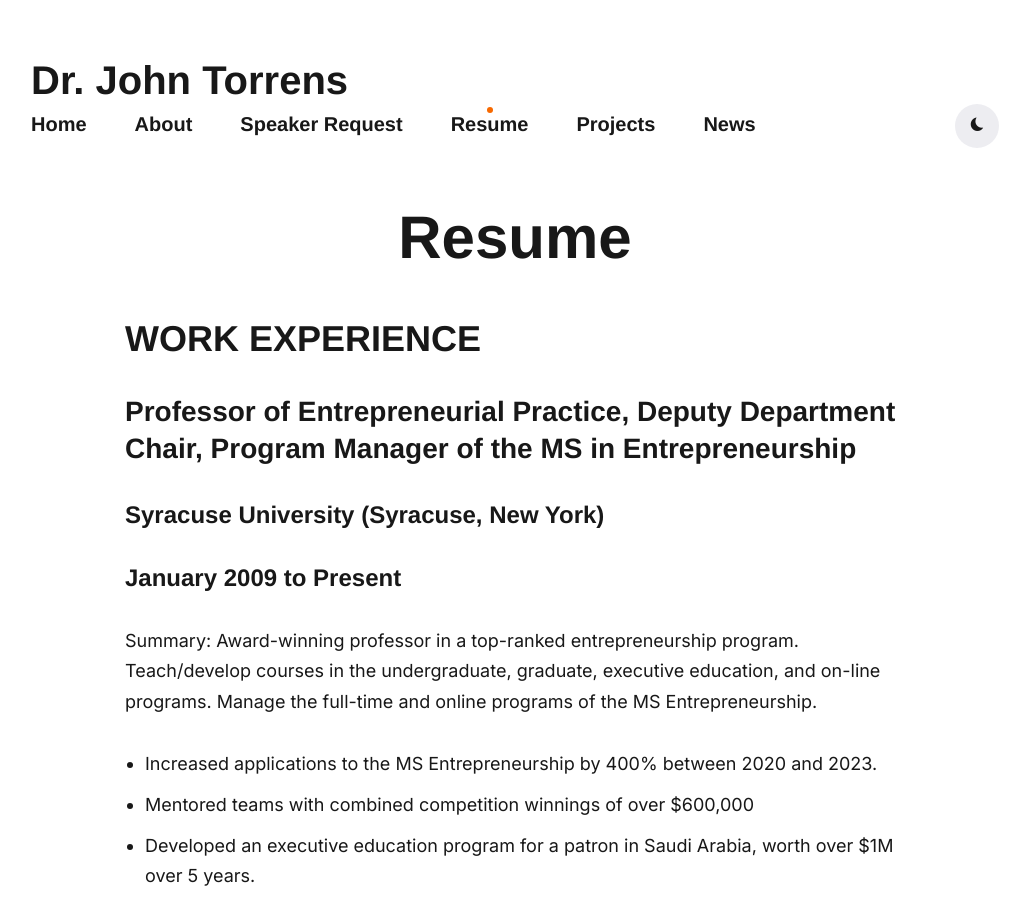
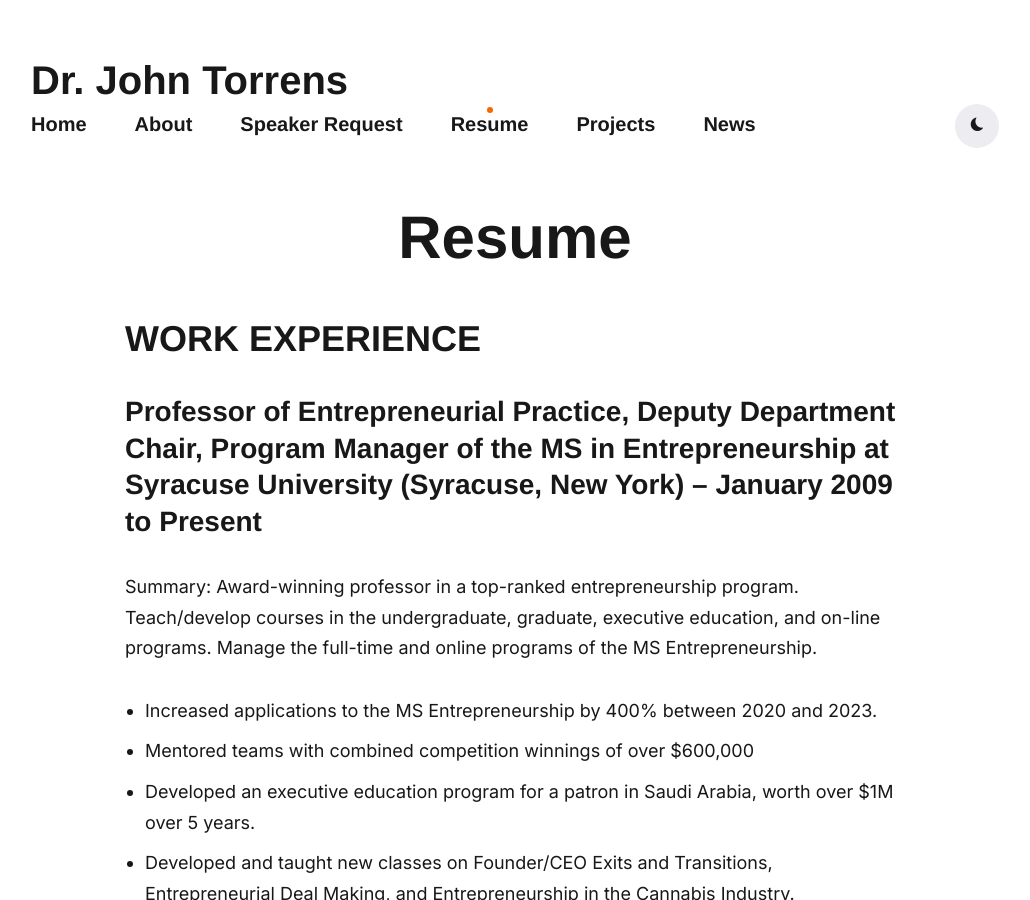
Before and after one commit to bishal784411/John-Torrens-image, a Jekyll site: the page built from _pages/resume.md, in a window 1280 px wide and 900 px high. Shown: the whole window, without its empty margins (125-1155 px from the left). Built offline with Jekyll 4.4.1, drawn with Linux system fonts in a browser that asks for light colours; nearby versions of some CDN libraries; some web fonts are replaced.

```diff
--- a/_pages/resume.md
+++ b/_pages/resume.md
@@ -6,9 +6,7 @@ permalink: /resume/
 
 # WORK EXPERIENCE
 
-## Professor of Entrepreneurial Practice, Deputy Department Chair, Program Manager of the MS in Entrepreneurship
-### Syracuse University (Syracuse, New York)
-### January 2009 to Present
+## Professor of Entrepreneurial Practice, Deputy Department Chair, Program Manager of the MS in Entrepreneurship at Syracuse University (Syracuse, New York) -- January 2009 to Present
 
 Summary: Award-winning professor in a top-ranked entrepreneurship program. Teach/develop courses in the undergraduate, graduate, executive education, and on-line programs. Manage the full-time and online programs of the MS Entrepreneurship.
 
```
